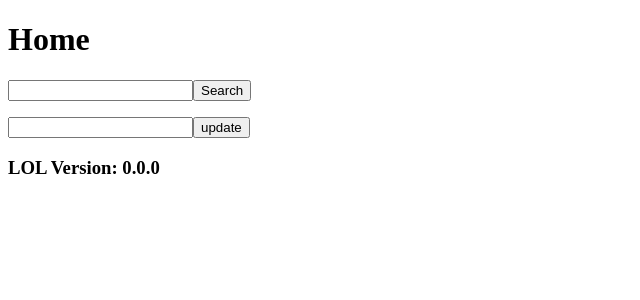
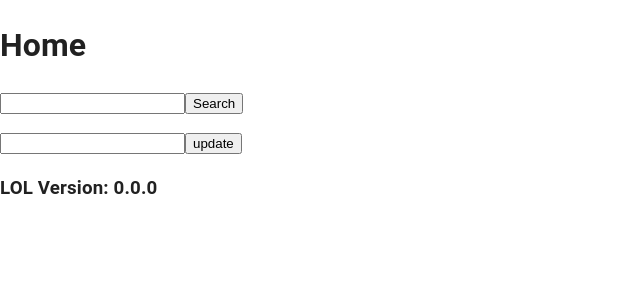
Before and after one commit to MarigoldJ/lolbook, a React (Create React App) app: page / in a window 1280 px wide. Shown: the top 300 px of the page, without its empty margins (0-640 px from the left). Built offline with nearby package versions, Linux system fonts and the light colour scheme.

Commit message:
react-router-dom과 mui 추가 및 기본 코드 작성

```diff
--- a/package.json
+++ b/package.json
@@ -3,6 +3,9 @@
   "version": "0.1.0",
   "private": true,
   "dependencies": {
+    "@emotion/react": "^11.10.5",
+    "@emotion/styled": "^11.10.5",
+    "@mui/material": "^5.11.4",
     "@reduxjs/toolkit": "^1.9.1",
     "@testing-library/jest-dom": "^5.16.5",
     "@testing-library/react": "^13.4.0",
@@ -11,11 +14,13 @@
     "@types/node": "^16.18.11",
     "@types/react": "^18.0.26",
     "@types/react-dom": "^18.0.10",
+    "@types/react-router-dom": "^5.3.3",
     "axios": "^1.2.2",
     "react": "^18.2.0",
     "react-dom": "^18.2.0",
     "react-query": "^3.39.2",
     "react-redux": "^8.0.5",
+    "react-router-dom": "^6.6.2",
     "react-scripts": "5.0.1",
     "typescript": "^4.9.4",
     "web-vitals": "^2.1.4"
--- a/src/features/ChampList/ChampList.slice.ts
+++ b/src/features/ChampList/ChampList.slice.ts
@@ -5,7 +5,7 @@ const RIOT_BASE_URL = "https://ddragon.leagueoflegends.com/cdn";
 
 // state 정의
 export interface ChampState {
-  key: number;
+  key: string;
   id: string;
   name: string;
   title: string;
@@ -36,6 +36,7 @@ const preprocessData = (
   data: rawChampListData,
   lang: string
 ): ChampListState => {
+  // 이름 가나다 순으로 챔피언 리스트 정렬하기.
   const newList: Array<ChampState> = Object.values(data.data).sort(
     (a: any, b: any) => {
       if (a.name < b.name) {
@@ -67,6 +68,7 @@ export const fetchChampListAsync = createAsyncThunk(
       // raw data 전처리 후 적용
       return preprocessData(data, fetchArgs.language);
     } catch (error) {
+      // TODO: 에러 발생시 slice에서 rejected로 넘어가지지 않음.
       console.log({
         errorMessage: "Something wrong while fetch champion list data.",
       });
--- a/src/features/Searcher/index.tsx
+++ b/src/features/Searcher/index.tsx
@@ -1,3 +1,4 @@
+import React from "react";
 import { useAppDispatch, useAppSelector } from "../../app/hooks";
 import { RootState } from "../../app/store";
 import { update } from "./Searcher.slice";
--- a/src/index.tsx
+++ b/src/index.tsx
@@ -1,14 +1,28 @@
 import React from "react";
 import ReactDOM from "react-dom/client";
 import { Provider } from "react-redux";
+import { BrowserRouter, Route, Routes } from "react-router-dom";
 import { store } from "./app/store";
+import ChampInfo from "./pages/ChampInfo";
+import Layout from "./pages/components/Layout";
 import Home from "./pages/Home";
+import NotFound from "./pages/NotFound";
 
 const root = ReactDOM.createRoot(
   document.getElementById("root") as HTMLElement
 );
 root.render(
-  <Provider store={store}>
-    <Home />
-  </Provider>
+  <React.StrictMode>
+    <Provider store={store}>
+      <BrowserRouter>
+        <Routes>
+          <Route path="/" element={<Layout />}>
+            <Route index element={<Home />} />
+            <Route path="champion/:champId" element={<ChampInfo />} />
+            <Route path="*" element={<NotFound />} />
+          </Route>
+        </Routes>
+      </BrowserRouter>
+    </Provider>
+  </React.StrictMode>
 );
--- /dev/null
+++ b/src/pages/ChampInfo.tsx
@@ -0,0 +1,7 @@
+import { Box } from "@mui/material";
+import { useParams } from "react-router-dom";
+
+export default function ChampInfo() {
+  const { champId } = useParams();
+  return <Box>{champId}</Box>;
+}
--- /dev/null
+++ b/src/pages/NotFound.tsx
@@ -0,0 +1,3 @@
+export default function NotFound() {
+  return <div>URL Not found.</div>;
+}
--- /dev/null
+++ b/src/pages/components/Layout.tsx
@@ -0,0 +1,11 @@
+import { Box, CssBaseline } from "@mui/material";
+import { Outlet } from "react-router-dom";
+
+export default function Layout() {
+  return (
+    <Box height="100vh" display="flex">
+      <CssBaseline />
+      <Outlet />
+    </Box>
+  );
+}
```
Also changed, not shown: 1 other file (tests, documents, lock files or other folders).
